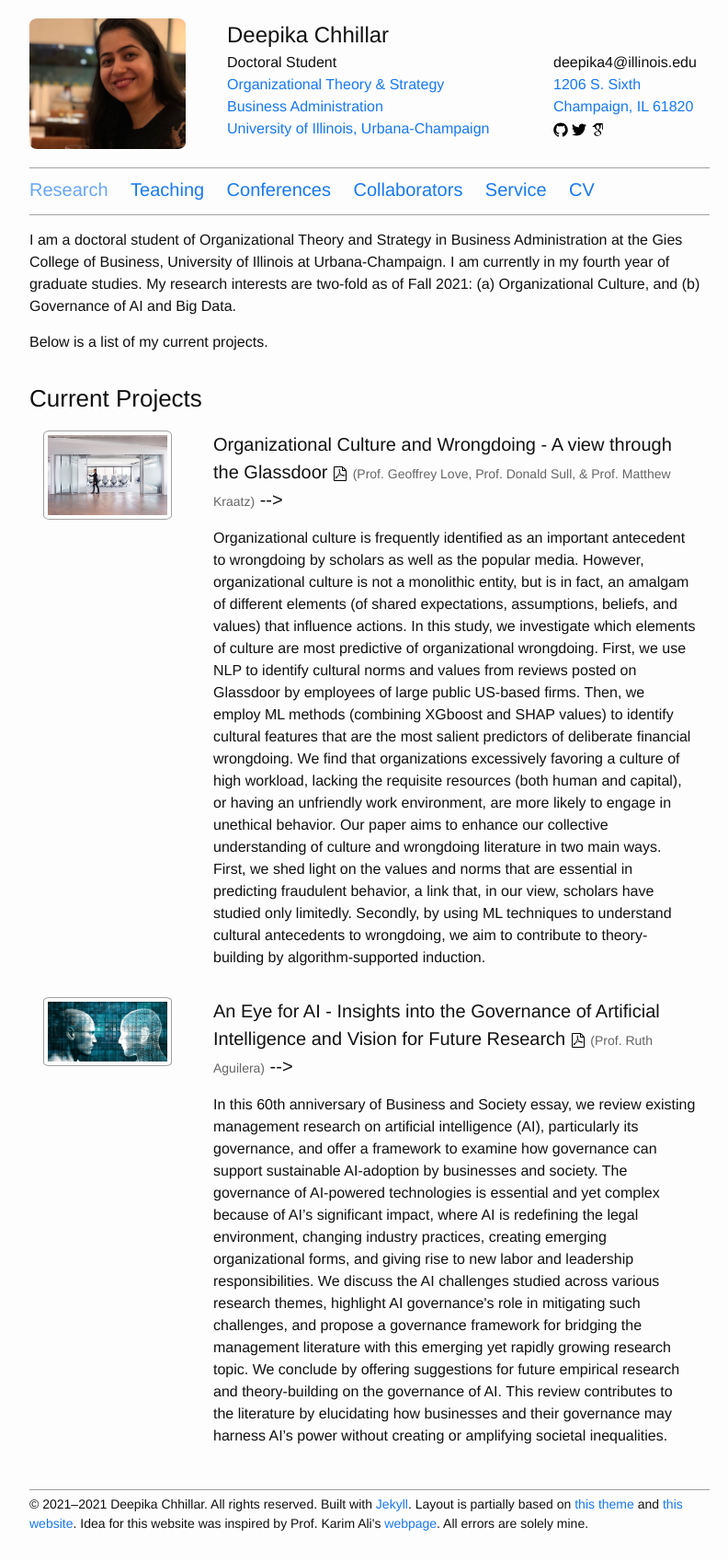
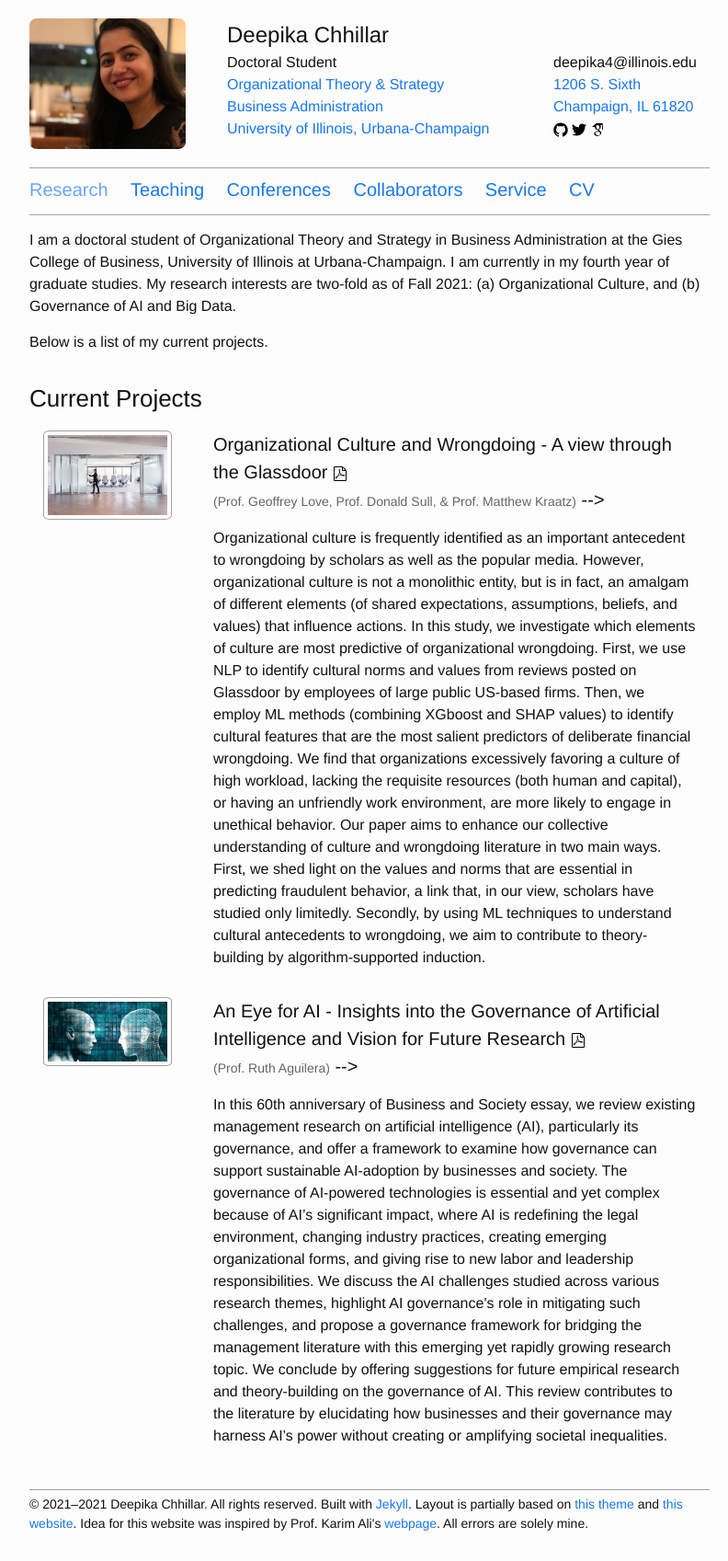
Before and after one commit to deepikachhillar/deepikachhillar.github.io, a Jekyll site: the page built from index.md, in a window 1280 px wide. Shown: the whole page at 92% size, without its empty margins (238-1030 px from the left). Built offline with Jekyll 4.4.1, drawn with Linux system fonts in a browser that asks for light colours.

Commit message:
Update projects.html

```diff
--- a/_includes/projects.html
+++ b/_includes/projects.html
@@ -5,7 +5,7 @@
 	</div>
 	<div class="row-info">
     <h4>
-	    {{ project.name }} <a href="{{ project.link | default: "" }}"><span class="icon"><svg><use xlink:href="#icon-pdf"/></svg></span></a>
+	    {{ project.name }} <a href="{{ project.link | default: "" }}"><span class="icon"><svg><use xlink:href="#icon-pdf"/></svg></span></a> <br/>
  	    <small>({{project.collaborators}})</small>
 <!-- 	    {% include /functions/getprojectmembers.html project=project %} -->
     </h4>
```
